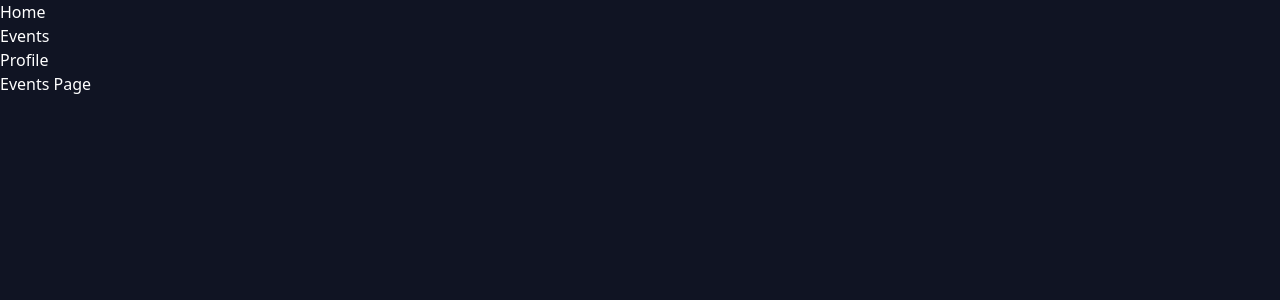
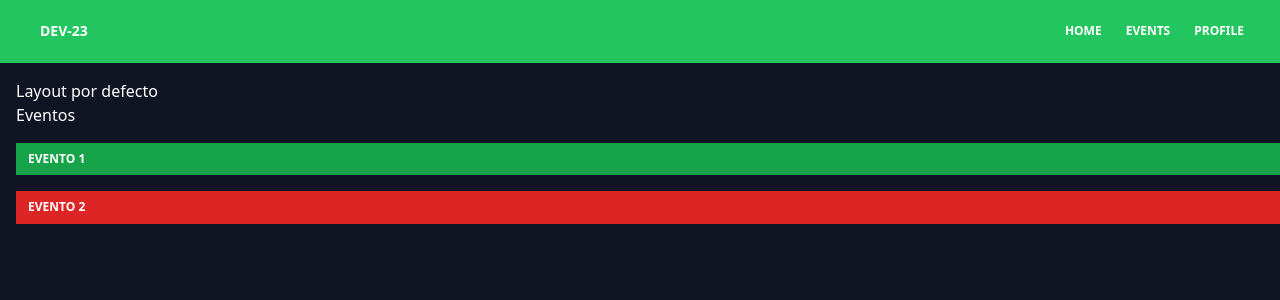
Before and after one commit to JordyV23/nuxt-intro, a Nuxt app: page /events in a window 1280 px wide. Shown: the top 300 px of the page. Built offline with nearby package versions, Linux system fonts and the light colour scheme.

Commit message:
Cambios realizados: -Exploracion de uso de default layouts -Exploracion de uso de custom layouts

```diff
--- a/app.vue
+++ b/app.vue
@@ -3,7 +3,6 @@
     <!-- Se debe de implementar NUXTLayout junto con NuxtPage  -->
     <!-- Esto para acceder al router que tiene nuxt -->
     <NuxtLayout>
-      <Navbar/>
       <NuxtPage/>
     </NuxtLayout>
   </div>
--- a/components/Navbar.vue
+++ b/components/Navbar.vue
@@ -1,9 +1,71 @@
 <template>
-  <header>
-    <ul>
-      <li><NuxtLink to="/">Home</NuxtLink></li>
-      <li><NuxtLink to="/events">Events</NuxtLink></li>
-      <li><NuxtLink to="/events/profile">Profile</NuxtLink></li>
-    </ul>
-  </header>
+  <nav
+    class="relative flex flex-wrap items-center justify-between px-2 py-3 bg-green-500 mb-3"
+  >
+    <div
+      class="container px-4 mx-auto flex flex-wrap items-center justify-between"
+    >
+      <div
+        class="w-full relative flex justify-between lg:w-auto px-4 lg:static lg:block lg:justify-start"
+      >
+        <a
+          class="text-sm font-bold leading-relaxed inline-block mr-4 py-2 whitespace-nowrap uppercase text-white"
+          href="#/"
+        >
+          DEV-23
+        </a>
+        <button
+          class="text-white cursor-pointer text-xl leading-none px-3 py-1 border border-solid border-transparent rounded bg-transparent block lg:hidden outline-none focus:outline-none"
+          type="button"
+          v-on:click="toggleNavbar()"
+        >
+          <i class="fas fa-bars"></i>
+        </button>
+      </div>
+      <div
+        v-bind:class="{ hidden: !showMenu, flex: showMenu }"
+        class="lg:flex lg:flex-grow items-center"
+      >
+        <ul class="flex flex-col lg:flex-row list-none ml-auto">
+          <li class="nav-item">
+            <NuxtLink
+              class="px-3 py-2 flex items-center text-xs uppercase font-bold leading-snug text-white hover:opacity-75"
+              to="/"
+              >Home</NuxtLink
+            >
+          </li>
+          <li class="nav-item">
+            <NuxtLink
+              class="px-3 py-2 flex items-center text-xs uppercase font-bold leading-snug text-white hover:opacity-75"
+              to="/events"
+              >Events</NuxtLink
+            >
+          </li>
+          <li class="nav-item">
+            <NuxtLink
+              class="px-3 py-2 flex items-center text-xs uppercase font-bold leading-snug text-white hover:opacity-75"
+              to="/events/profile"
+              >Profile</NuxtLink
+            >
+          </li>
+        </ul>
+      </div>
+    </div>
+  </nav>
 </template>
+
+<script>
+export default {
+  name: "pink-navbar",
+  data() {
+    return {
+      showMenu: false,
+    };
+  },
+  methods: {
+    toggleNavbar: function () {
+      this.showMenu = !this.showMenu;
+    },
+  },
+};
+</script>
--- /dev/null
+++ b/layouts/custom.vue
@@ -0,0 +1,11 @@
+<!-- Asi se crean los layouts personalizados -->
+<template>
+  <div class="customLayout">
+    <Navbar class="bg-blue-500" />
+
+    <div class="container m-4">
+      <p>Layout personalizado</p>
+      <slot />
+    </div>
+  </div>
+</template>
--- /dev/null
+++ b/layouts/default.vue
@@ -0,0 +1,10 @@
+<!-- Asi se crean los layouts -->
+<template>
+  <div class="defaultLayout">
+    <Navbar />
+    <div class="container m-4">
+      <p>Layout por defecto</p>
+      <slot />
+    </div>
+  </div>
+</template>
--- a/pages/events/[id].vue
+++ b/pages/events/[id].vue
@@ -1,6 +1,12 @@
 <script setup>
 const nuxt = useNuxtApp();
 console.log(nuxt)
+
+// Asi de definen varios layouts en un proyecto
+definePageMeta({
+    layout: 'custom'
+});
+
 </script>
 
 <template>
--- a/pages/events/index.vue
+++ b/pages/events/index.vue
@@ -1,3 +1,13 @@
 <template>
-    <div> Events Page</div>
+  <div>Eventos</div>
+  <NuxtLink
+    class="px-3 py-2 flex bg-green-600 items-center text-xs mt-4 uppercase font-bold leading-snug text-white hover:opacity-75"
+    to="events/1"
+    >Evento 1</NuxtLink
+  >
+  <NuxtLink
+    class="px-3 py-2 flex bg-red-600 items-center text-xs mt-4  uppercase font-bold leading-snug text-white hover:opacity-75"
+    to="events/2"
+    >Evento 2</NuxtLink
+  >
 </template>
```
